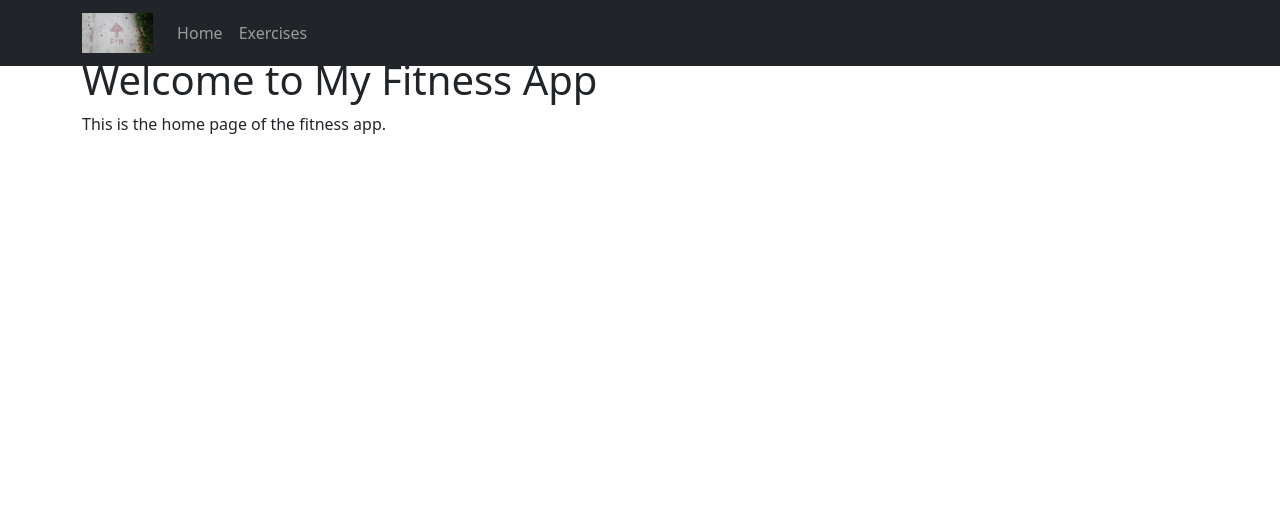
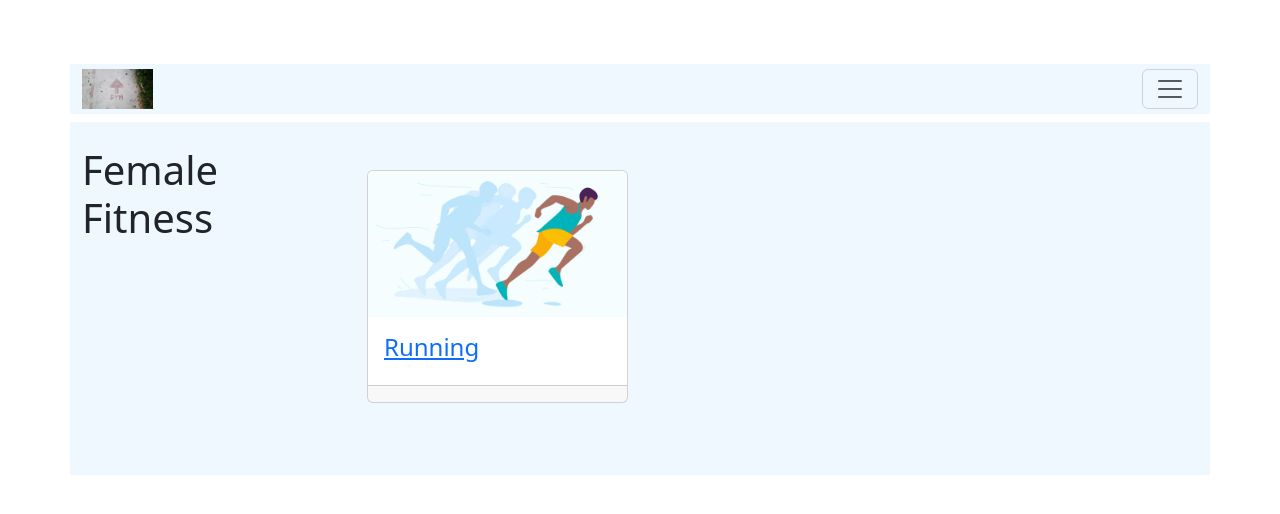
Before and after one commit to deryayazici/FitnessApp, a Flask app: page / in a window 1280 px wide. Shown: the top 514 px of the page. Run offline with Flask 3, Linux system fonts and the light colour scheme.

Commit message:
little changes to html

```diff
--- a/static/css/style.css
+++ b/static/css/style.css
@@ -1,3 +1,6 @@
 body {
     padding-top: 56px;
 }
+.container {
+    background-color: aliceblue;
+}
--- a/templates/base.html
+++ b/templates/base.html
@@ -11,7 +11,7 @@
 </head>
 
 <body>
-    <nav class="navbar navbar-expand-lg navbar-dark bg-dark fixed-top">
+    <nav class="navbar">
         <div class="container">
             <a href="{{ url_for('home')}}" class="navbar-brand">
                 <img src="{{ url_for('static', filename='images/fitness.jpg') }}" height="40px"alt="">
--- a/templates/home.html
+++ b/templates/home.html
@@ -1,6 +1,30 @@
 {% extends 'base.html' %}
+{% set active_page = 'home' %}
+{% block content %}
+  <div class="row">
+    <div class="col-lg-3">
+      <div class="my-4">
+        <h1>Female Fitness</h1>
+      </div>
+    </div>
+    <div class="col-lg-9">
+      <div class="row my-5 card-wrapper">
+        <div class="col-lg-4 col-md-6 mb-4">
+          <div class="card h-100">
+            <div class="embed-responsive embed-responsive-16by9">
+              <img class="card-img-top embed-responsive-item" src="{{ url_for('static', filename='images/run.jpg')}}" alt="">
+            </div>
+            <div class="card-body">
+              <h4 class="card-title">
+                <a href="#">Running</a>
+              </h4>
+            </div>
+            <div class="card-footer">
 
-{% block content %}
-  <h1>Welcome to My Fitness App</h1>
-  <p>This is the home page of the fitness app.</p>
+            </div>
+          </div>
+        </div>
+      </div>
+    </div>
+  </div>
 {% endblock %}
```
Also changed, not shown: static/images/run.jpg (added), static/images/walking.jpeg (added).
